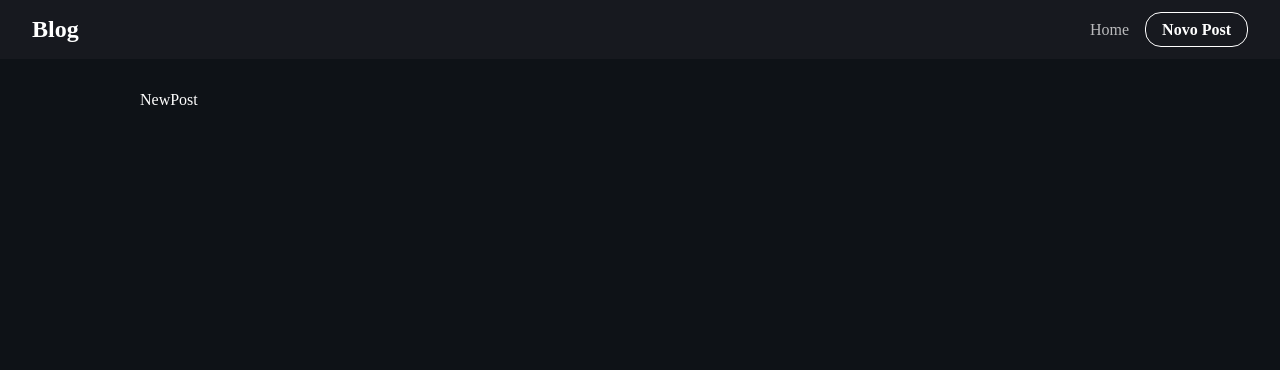
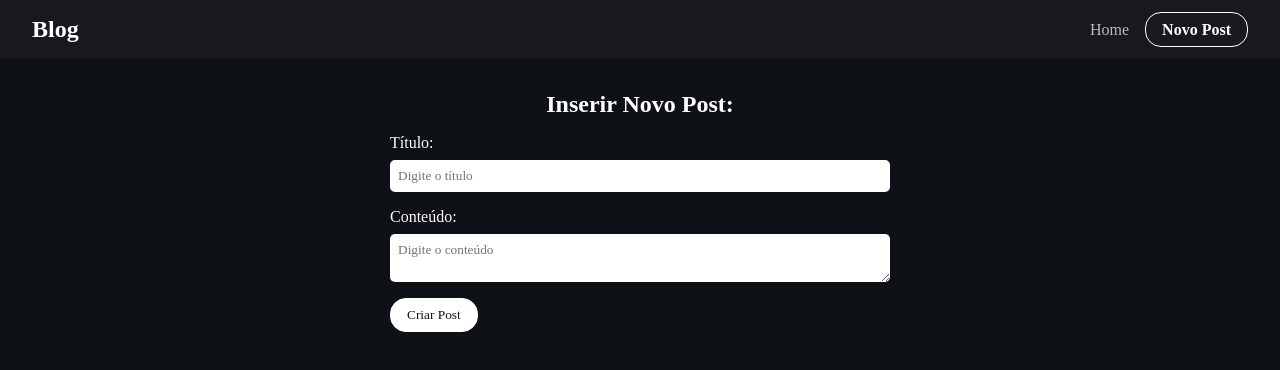
Before and after one commit to rafaelsgms/react-axios, a React (Vite) app: page /new in a window 1280 px wide. Shown: the top 370 px of the page. Built offline with nearby package versions, Linux system fonts and the light colour scheme; a web font is replaced by a local one.

Commit message:
criando a aba de new post

```diff
--- /dev/null
+++ b/src/routes/NewPost.css
@@ -0,0 +1,27 @@
+.new-post h2 {
+    text-align: center;
+    margin-bottom: 1rem;
+}
+
+form {
+    max-width: 500px;
+    width: 100%;
+    margin: 0 auto;
+}
+
+.form-control {
+    display: flex;
+    flex-direction: column;
+    margin-bottom: 1rem;
+}
+
+.form-control label {
+    margin-bottom: .5rem;
+}
+
+.form-control input,
+.form-control textarea {
+    padding: .5rem;
+    border-radius: 5px;
+    border: none;
+}
--- a/src/routes/NewPost.jsx
+++ b/src/routes/NewPost.jsx
@@ -1,8 +1,26 @@
-import React from 'react'
+import './NewPost.css'
 
 const NewPost = () => {
   return (
-    <div>NewPost</div>
+    <div className='new-post'>
+      <h2>Inserir Novo Post:</h2>
+      <form>
+        <div className='form-control'>
+          <label htmlFor="title">Título:</label>
+          <input
+            type="text"
+            name="title"
+            placeholder='Digite o título'
+            id='title'
+          />
+        </div>
+        <div className='form-control'>
+          <label htmlFor="body">Conteúdo:</label>
+          <textarea name="body" id="body" placeholder='Digite o conteúdo'></textarea>
+        </div>
+        <input type="submit" value="Criar Post" className='btn' />
+      </form>
+    </div>
   )
 }
 
```
